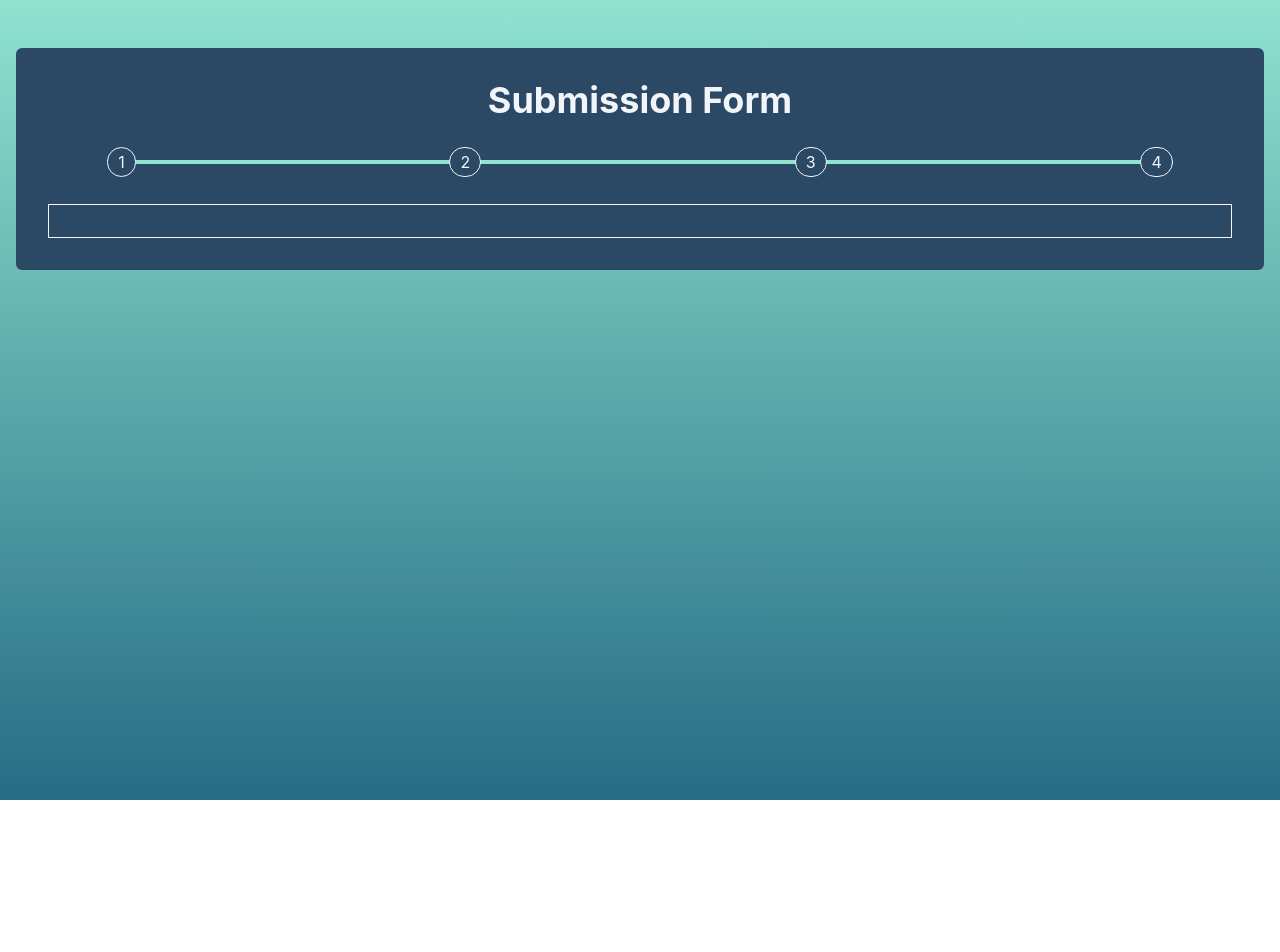
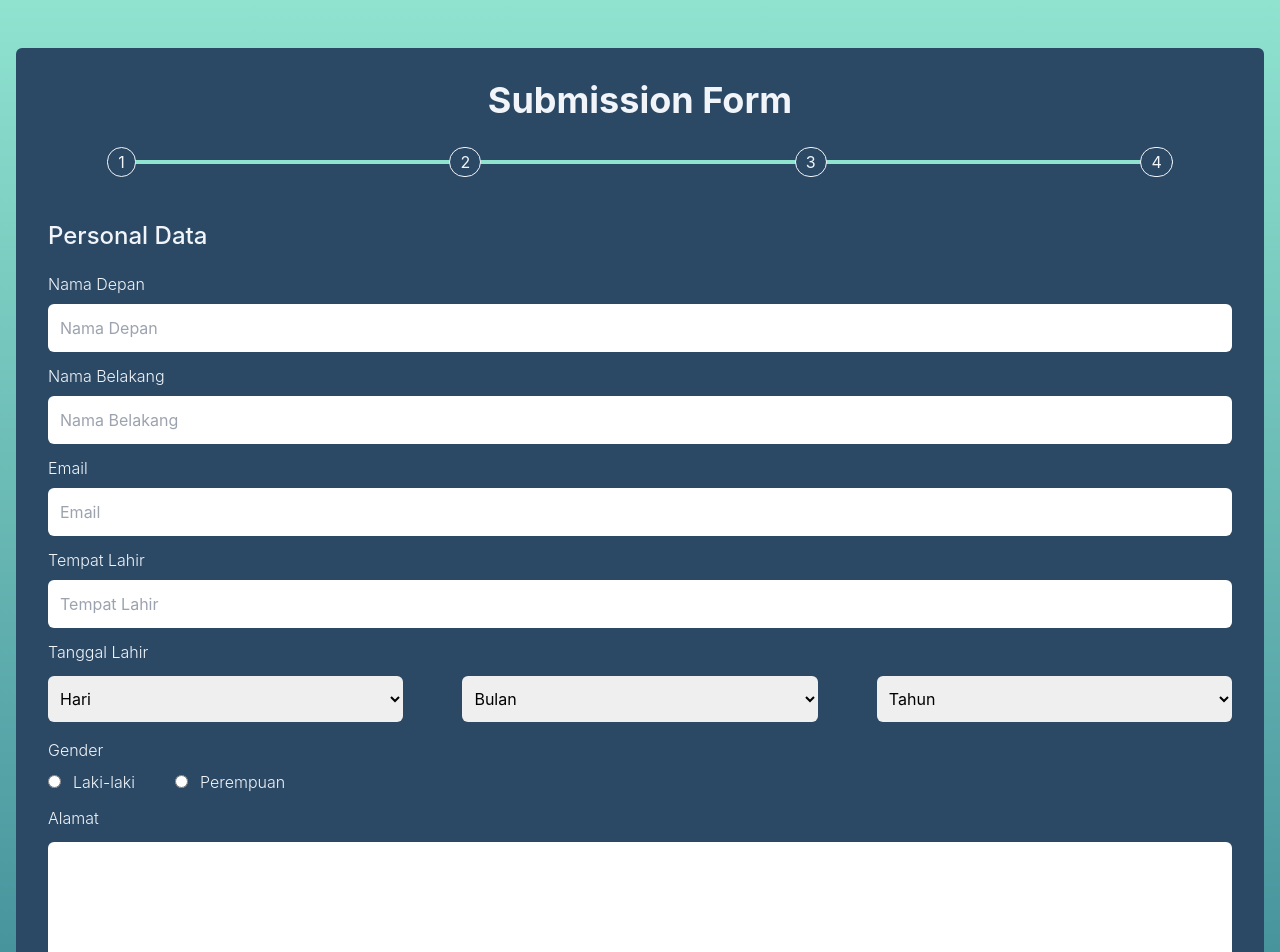
Before and after one commit to Dedenno17/react-test, a React (Create React App) app: page /add in a window 1280 px wide. Shown: the top 952 px of the page. Before the commit the page ends 800 px from the top, so only its background shows below. Built offline with nearby package versions, Linux system fonts and the light colour scheme.

Commit message:
membuat Button, RadioButton, Input Text, Select option reusable component serta memperbaiki style forms dan submission form

```diff
--- a/src/components/Form/Forms.jsx
+++ b/src/components/Form/Forms.jsx
@@ -1,5 +1,11 @@
+import PersonalData from "./PersonalData";
+
 const Forms = () => {
-  return <div className="px-2 py-4 border-[1px] border-slate-100 mt-10"></div>;
+  return (
+    <div className="w-full mt-14">
+      <PersonalData />
+    </div>
+  );
 };
 
 export default Forms;
--- a/src/components/Form/PersonalData.jsx
+++ b/src/components/Form/PersonalData.jsx
@@ -1,5 +1,85 @@
+import Button from "../UI/Button";
+import InputText from "../UI/InputText";
+import RadioButton from "../UI/RadioButton";
+import SelectOption from "../UI/SelectOption";
+
 const PersonalData = () => {
-  return <form></form>;
+  return (
+    <div className="w-full">
+      <h2 className="text-left text-2xl font-medium text-slate-100 mb-5">
+        Personal Data
+      </h2>
+      <form className="w-full">
+        <div className="w-full mb-3">
+          <InputText id="namaD" label="Nama Depan" type="text" />
+          <InputText id="namaB" label="Nama Belakang" type="text" />
+        </div>
+        <InputText id="email" label="Email" type="email" />
+        <div className="w-full mb-4">
+          <InputText id="tempatLhr" label="Tempat Lahir" type="text" />
+          <div className="w-full">
+            <p className="text-slate-100 font-light mb-3">Tanggal Lahir</p>
+            <div className="w-full  flex justify-between">
+              <SelectOption
+                className="w-[30%]"
+                name="hariLhr"
+                label="Hari"
+                options={["1", "2", "3"]}
+              />
+              <SelectOption
+                className="w-[30%]"
+                name="bulanLhr"
+                label="Bulan"
+                options={["Januari", "Februari", "Maret"]}
+              />
+              <SelectOption
+                className="w-[30%]"
+                name="tahunLhr"
+                label="Tahun"
+                options={["2020", "2021", "2022"]}
+              />
+            </div>
+          </div>
+        </div>
+        <div className="w-full mb-3">
+          <p className="text-slate-100 font-light mb-2">Gender</p>
+          <RadioButton
+            className="mr-10"
+            name="gender"
+            id="laki-laki"
+            value="laki-laki"
+            label="Laki-laki"
+          />
+          <RadioButton
+            className="mr-10"
+            name="gender"
+            id="perempuan"
+            value="perempuan"
+            label="Perempuan"
+          />
+        </div>
+        <div className="flex flex-col mb-3">
+          <label htmlFor="alamat" className="text-slate-100 font-light mb-3">
+            Alamat
+          </label>
+          <textarea
+            id="alamat"
+            cols="20"
+            rows="5"
+            className="w-full p-3 rounded-md"
+          ></textarea>
+        </div>
+        <div className="w-full mb-3">
+          <InputText id="kecamatan" label="Kecamatan" type="text" />
+          <InputText id="kota" label="Kota" type="text" />
+        </div>
+        <InputText id="kewarganegaraan" label="Kewarganegaraan" type="text" />
+        <div className="w-full mt-8">
+          <Button className="w-full bg-tosca text-grey">Next</Button>
+        </div>
+      </form>
+    </div>
+  );
 };
 
 export default PersonalData;
--- /dev/null
+++ b/src/components/UI/Button.jsx
@@ -0,0 +1,11 @@
+const Button = (props) => {
+  const style = `px-5 py-3 border-none outline-none font-bold rounded-md ${props.className}`;
+
+  return (
+    <button type={props.type} className={style}>
+      {props.children}
+    </button>
+  );
+};
+
+export default Button;
--- /dev/null
+++ b/src/components/UI/InputText.jsx
@@ -0,0 +1,19 @@
+const InputText = (props) => {
+  return (
+    <div className="w-full mb-3">
+      <label htmlFor={props.id} className="text-slate-100 font-light">
+        {props.label}
+      </label>
+      <input
+        value={props.value}
+        onChange={props.onChange}
+        type={props.type}
+        id={props.id}
+        placeholder={props.label}
+        className="w-full px-3 py-3 rounded-md outline-none border-none mt-2"
+      />
+    </div>
+  );
+};
+
+export default InputText;
--- /dev/null
+++ b/src/components/UI/RadioButton.jsx
@@ -0,0 +1,18 @@
+const RadioButton = (props) => {
+  return (
+    <span className={props.className}>
+      <input
+        type="radio"
+        name={props.name}
+        id={props.id}
+        value={props.value}
+        className="mr-3"
+      />
+      <label htmlFor={props.id} className="text-slate-100 font-light mb-3">
+        {props.label}
+      </label>
+    </span>
+  );
+};
+
+export default RadioButton;
--- /dev/null
+++ b/src/components/UI/SelectOption.jsx
@@ -0,0 +1,22 @@
+const SelectOption = (props) => {
+  return (
+    <div className={props.className}>
+      <select
+        name={props.name}
+        placeholder={props.label}
+        className="w-full px-2 py-3 rounded-md outline-none border-none"
+        value={props.value}
+        onChange={props.onChange}
+      >
+        <option label={props.label} />
+        {props.options.map((item, i) => (
+          <option value={item} key={i}>
+            {item}
+          </option>
+        ))}
+      </select>
+    </div>
+  );
+};
+
+export default SelectOption;
--- a/src/pages/SubmissionForm.js
+++ b/src/pages/SubmissionForm.js
@@ -3,7 +3,7 @@ import ProgressBar from "../components/ProgressBar/ProgressBar";
 
 const SubmissionForm = () => {
   return (
-    <div className="w-full h-[100vh] px-4 pt-12">
+    <div className="w-full min-h-[100vh] px-4 py-12">
       <div className="p-8 bg-grey rounded-md">
         <h1 className="text-center text-4xl font-bold text-slate-100 mb-10">
           Submission Form
```
